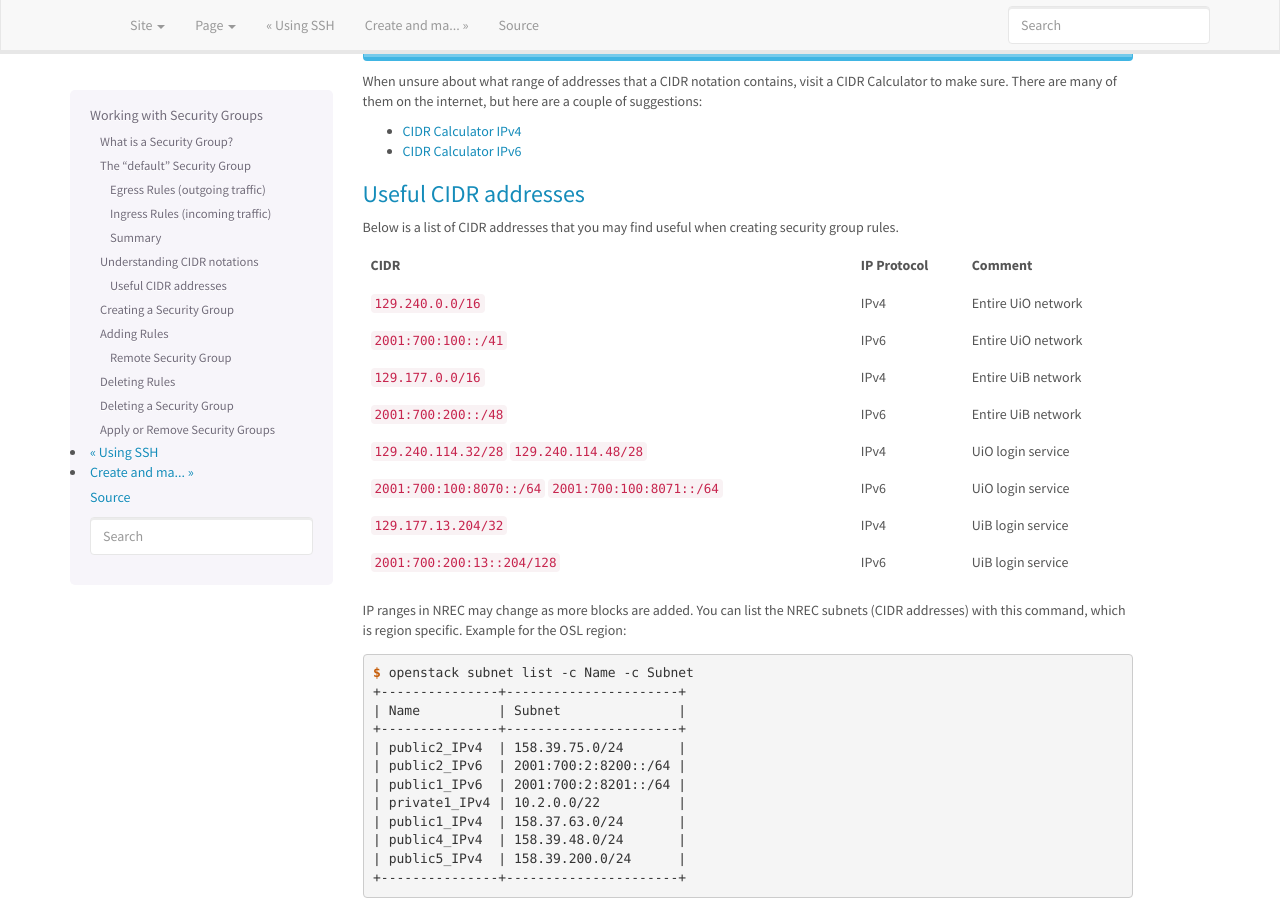
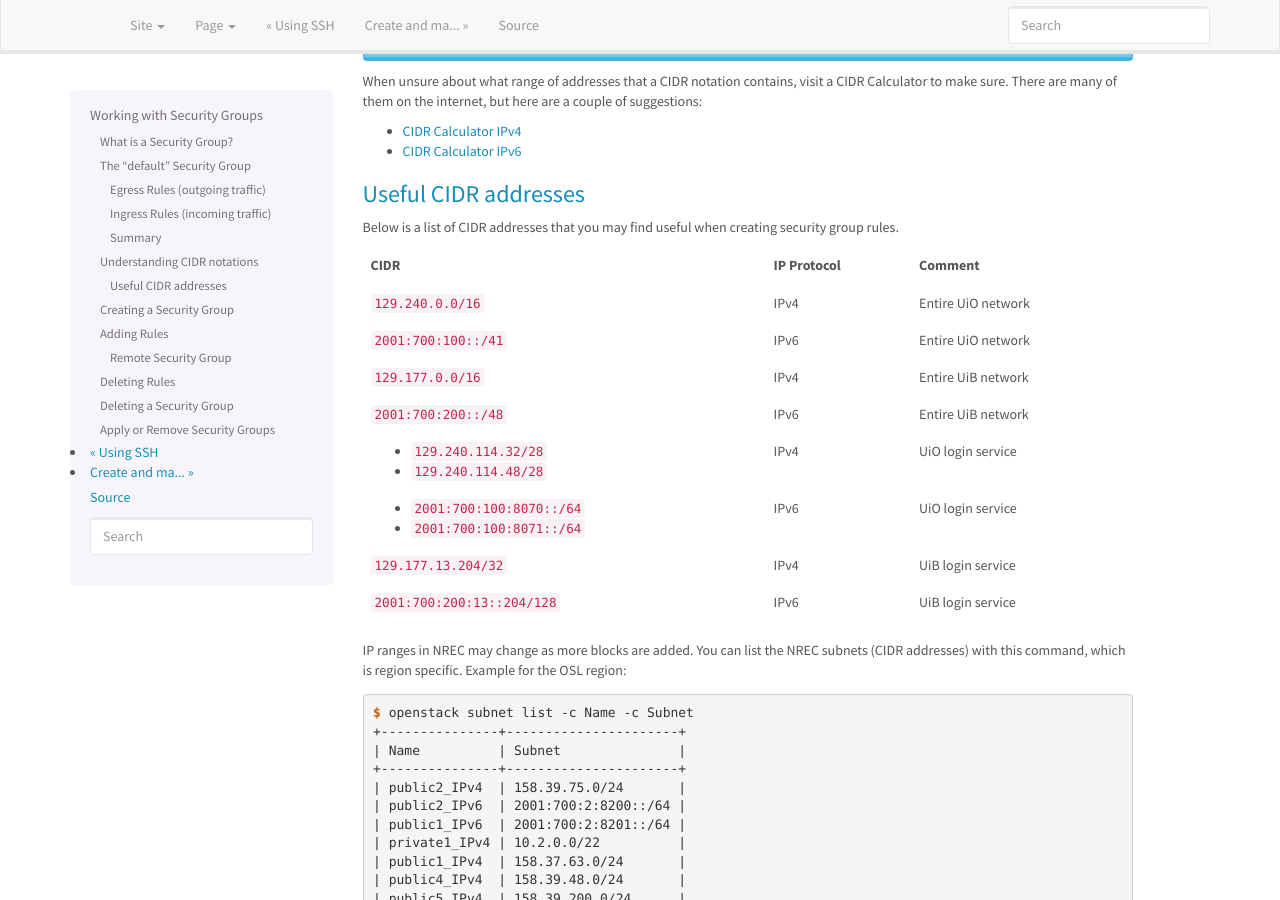
Before and after one commit to norcams/docs-enduser, a Sphinx documentation site: the page built from docs/security-groups.rst, in a window 1280 px wide and 900 px high, scrolled down 3625 px. Built offline with Sphinx 7.4.7, drawn with Linux system fonts in a browser that asks for light colours.

Commit message:
fix table

```diff
--- a/docs/security-groups.rst
+++ b/docs/security-groups.rst
@@ -233,11 +233,11 @@ creating security group rules.
 +----------------------------+-------------+------------------------------+
 | ``2001:700:200::/48``      | IPv6        | Entire UiB network           |
 +----------------------------+-------------+------------------------------+
-| ``129.240.114.32/28``      | IPv4        | UiO login service            |
-| ``129.240.114.48/28``      |             |                              |
+|  * ``129.240.114.32/28``   | IPv4        | UiO login service            |
+|  * ``129.240.114.48/28``   |             |                              |
 +----------------------------+-------------+------------------------------+
-|``2001:700:100:8070::/64``  | IPv6        | UiO login service            |
-|``2001:700:100:8071::/64``  |             |                              |
+|* ``2001:700:100:8070::/64``| IPv6        | UiO login service            |
+|* ``2001:700:100:8071::/64``|             |                              |
 +----------------------------+-------------+------------------------------+
 |  ``129.177.13.204/32``     | IPv4        | UiB login service            |
 +----------------------------+-------------+------------------------------+
```
